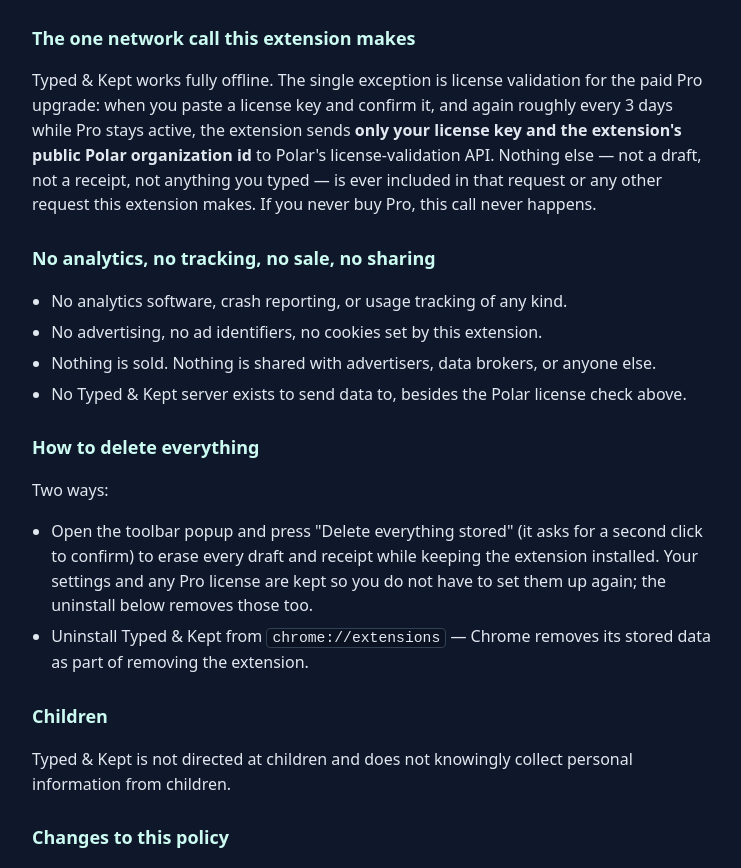
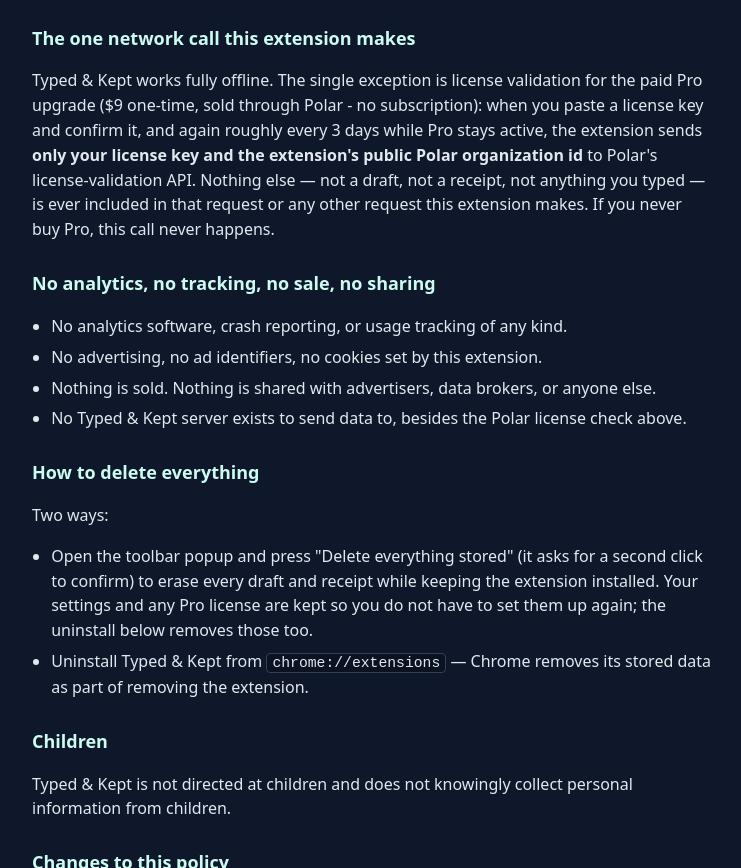
Before and after one commit to chumzygood/typed-and-kept, a plain HTML site: page privacy.html in a window 1280 px wide. Shown: the part 1640-2508 px from the top of the page, without its empty margins (268-1009 px from the left). Drawn offline with Linux system fonts and the light colour scheme.

Commit message:
Privacy: state $9 one-time via Polar

```diff
--- a/privacy.html
+++ b/privacy.html
@@ -119,7 +119,7 @@
     </ul>
 
     <h2>The one network call this extension makes</h2>
-    <p>Typed &amp; Kept works fully offline. The single exception is license validation for the paid Pro upgrade: when you paste a license key and confirm it, and again roughly every 3 days while Pro stays active, the extension sends <strong>only your license key and the extension's public Polar organization id</strong> to Polar's license-validation API. Nothing else — not a draft, not a receipt, not anything you typed — is ever included in that request or any other request this extension makes. If you never buy Pro, this call never happens.</p>
+    <p>Typed &amp; Kept works fully offline. The single exception is license validation for the paid Pro upgrade ($9 one-time, sold through Polar - no subscription): when you paste a license key and confirm it, and again roughly every 3 days while Pro stays active, the extension sends <strong>only your license key and the extension's public Polar organization id</strong> to Polar's license-validation API. Nothing else — not a draft, not a receipt, not anything you typed — is ever included in that request or any other request this extension makes. If you never buy Pro, this call never happens.</p>
 
     <h2>No analytics, no tracking, no sale, no sharing</h2>
     <ul>
```
